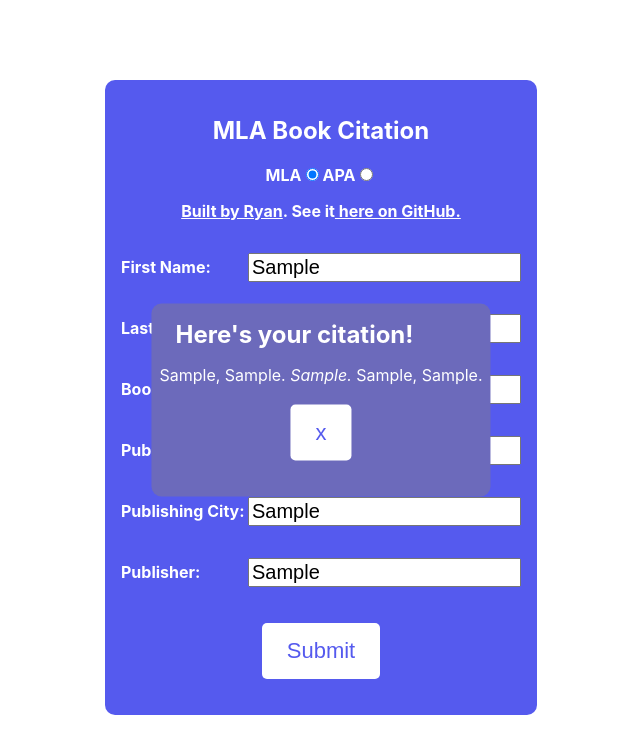
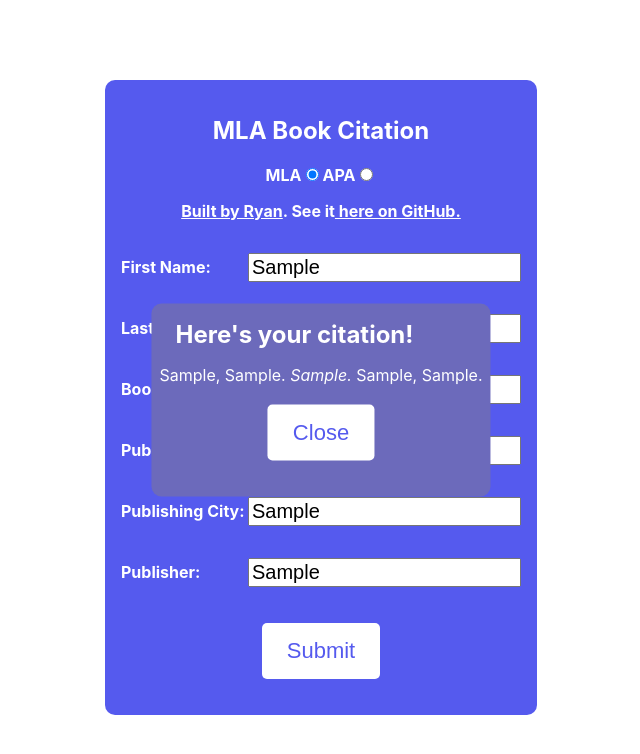
Before and after one commit to rayjay00/mla-apa-react-citation-generator, a React (Create React App) app: page / in a window 1280 px wide. Both pictures are taken after typing "Sample", "Sample", "Sample", "Sample", "Sample", "Sample" into the empty fields and a click on the button "Submit". Shown: the top 754 px of the page, without its empty margins (319-959 px from the left). Built offline with nearby package versions, Linux system fonts and the light colour scheme.

Commit message:
eslint text and import sequence cleanup

```diff
--- a/src/Modal.jsx
+++ b/src/Modal.jsx
@@ -1,8 +1,8 @@
 import React from 'react';
 import styled from 'styled-components';
+import PropTypes from 'prop-types';
 import Citation from './Citation';
 import { StyledSubmitButton, stylesettings } from './StylesSettings';
-import PropTypes from 'prop-types';
 
 const StyledModal = styled.div`
   position: absolute;
@@ -28,10 +28,10 @@ const Modal = ({ modalClosed, citation, style }) => {
       aria-describedby='dialog1Desc'
     >
       <StyledListHeading id='dialogTitle'>
-        Here's your citation!
+        Here&apos;s your citation!
       </StyledListHeading>
       <Citation id='dialog1Desc' citationText={citation} style={style} />
-      <StyledSubmitButton onClick={modalClosed}>x</StyledSubmitButton>
+      <StyledSubmitButton onClick={modalClosed}>Close</StyledSubmitButton>
     </StyledModal>
   );
 };
```
